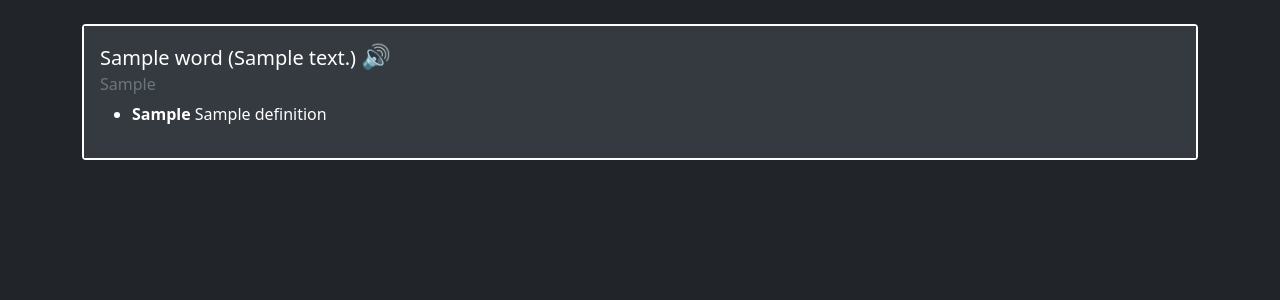
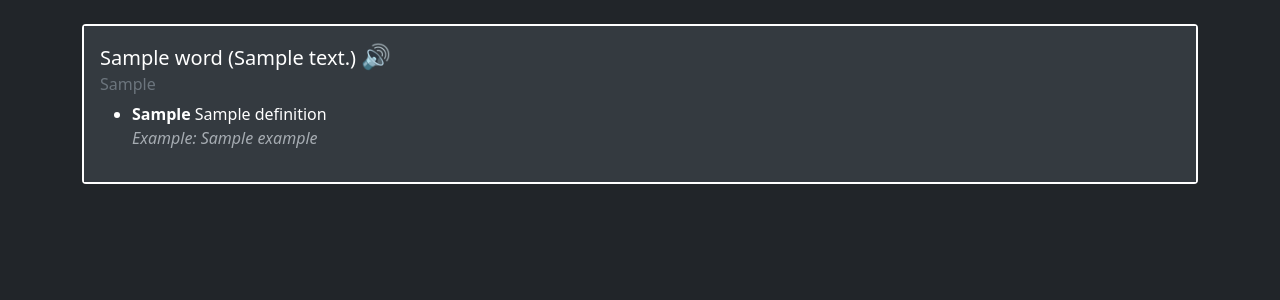
Before and after one commit to SuperOrca/dictionary, a Flask app: template app/templates/definition.html in a window 1280 px wide. Shown: the part 80-380 px from the top of the page. Run offline with Flask 3, Linux system fonts and the light colour scheme; the template is opened without the code that fills it: most values are stand-ins (such as "Sample title", 1, 10 or a date in 2020).

Commit message:
added examples to definitions

```diff
--- a/app/templates/definition.html
+++ b/app/templates/definition.html
@@ -22,6 +22,10 @@
         color: #6c757d;
         font-size: 1.5rem;
         margin-right: 5px;
+    }
+
+    .example {
+        color: #a6acb2;
     }
 </style>
 {% endblock %}
@@ -62,7 +66,14 @@
                         <li>
                             <strong>{{ definition.partOfSpeech }}</strong>
                             {{ definition.definition }}
+                            {% if definition.example %}
+                                <br>
+                                <em class="example">Example: {{ definition.example }}</em>
+                            {% endif %}
                         </li>
+<!--                        {% if not loop.last %}-->
+<!--                            <br>-->
+<!--                        {% endif %}-->
                     {% endfor %}
                 </ul>
             {% endfor %}
```
